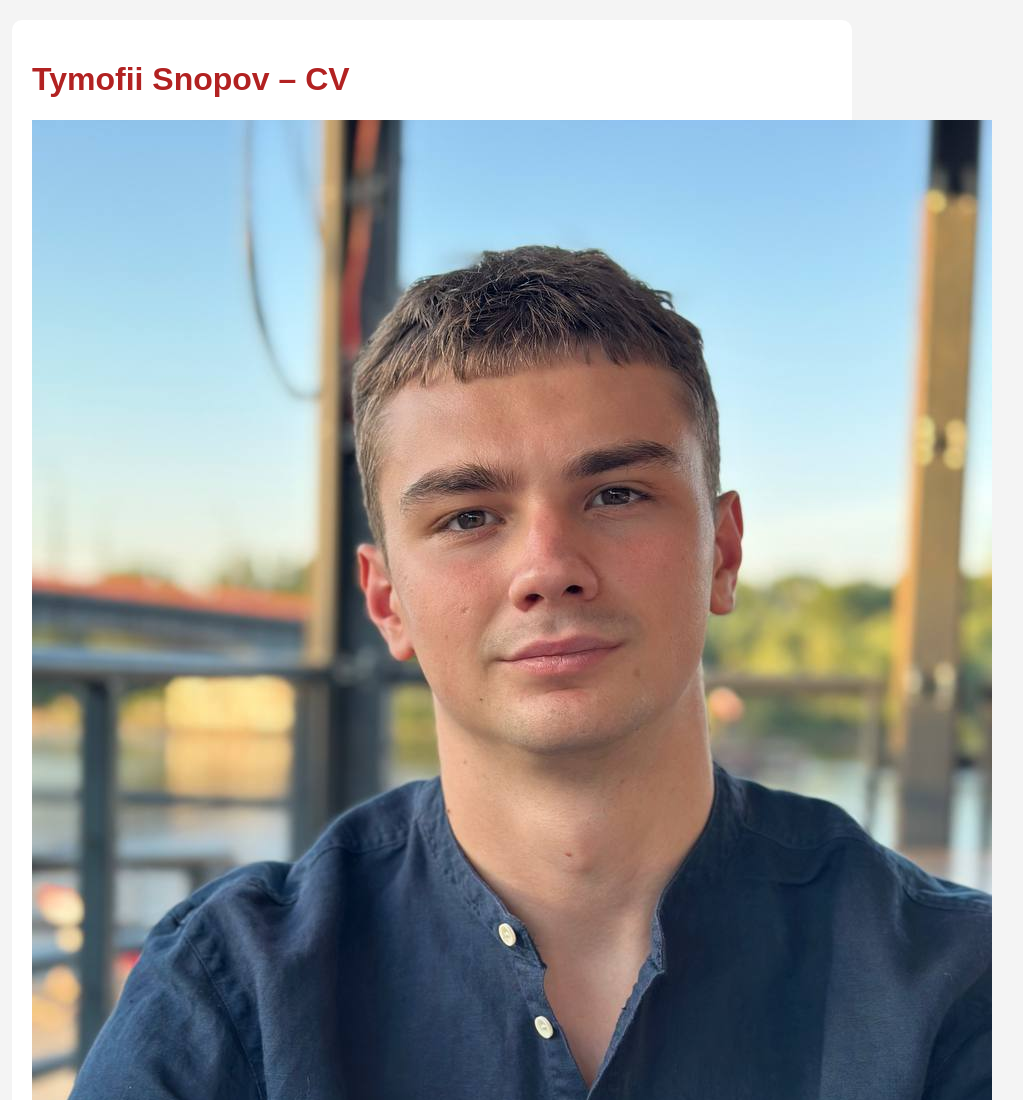
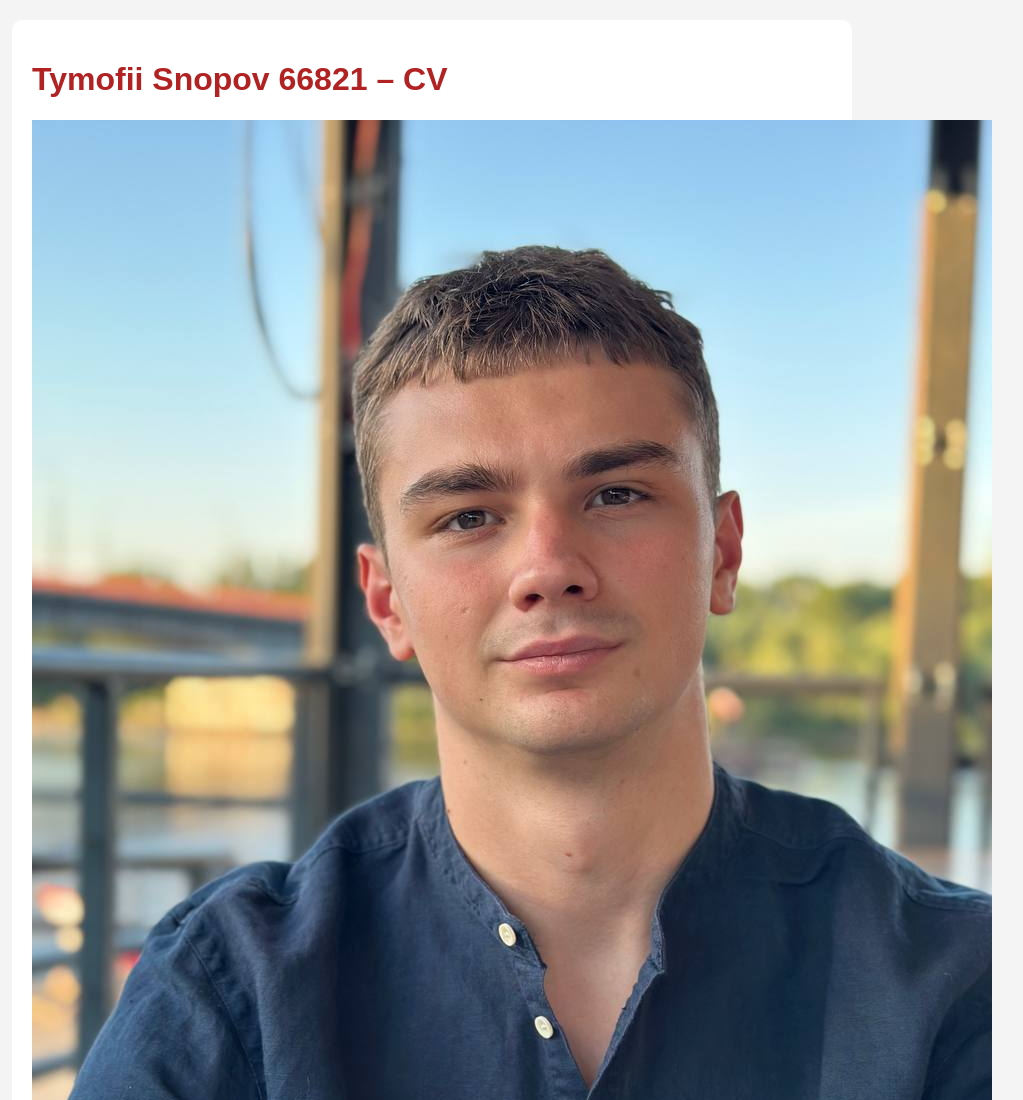
Before and after one commit to 66821/zadania-www, a plain HTML site: page zad4/index.html in a window 1280 px wide. Shown: the top 1100 px of the page, without its empty margins (208-1231 px from the left). Drawn offline with Linux system fonts and the light colour scheme.

Commit message:
Update index.html

```diff
--- a/zad4/index.html
+++ b/zad4/index.html
@@ -5,13 +5,13 @@
   <meta name="viewport" content="width=device-width, initial-scale=1">
   <title>CV – Tymofii Snopov</title>
 
-  <!-- основной стиль -->
+
   <link id="themeStylesheet" rel="stylesheet" href="red.css">
 </head>
 <body>
 
 <header>
-  <h1>Tymofii Snopov – CV</h1>
+  <h1>Tymofii Snopov 66821 – CV</h1>
 
   <img src="2026-03-15 23.48.12.jpg" alt="Zdjęcie profilowe">
 
```
